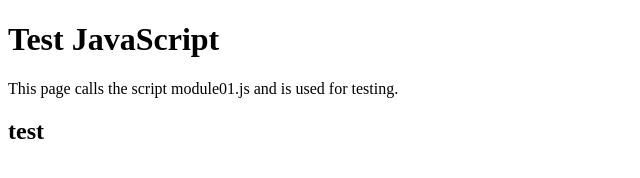
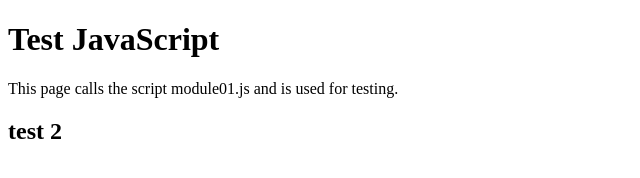
Before and after one commit to MatiSierraDev/inicio-typescript, a website with bundled scripts: page public/index.html in a window 1280 px wide. Shown: the full height of the page, 0-640 px from the left. Built offline with nearby package versions, Linux system fonts and the light colour scheme.

Commit message:
Agregue un h2 para prueba 2

```diff
--- a/public/index.html
+++ b/public/index.html
@@ -10,7 +10,7 @@
   <h1>Test JavaScript</h1>
   <p id="date"></p>
   <p>This page calls the script module01.js and is used for testing.</p>
-  <h2>test</h2>
+  <h2>test 2</h2>
   <script src="./build/module01.js"></script>
 </body>
 
```
